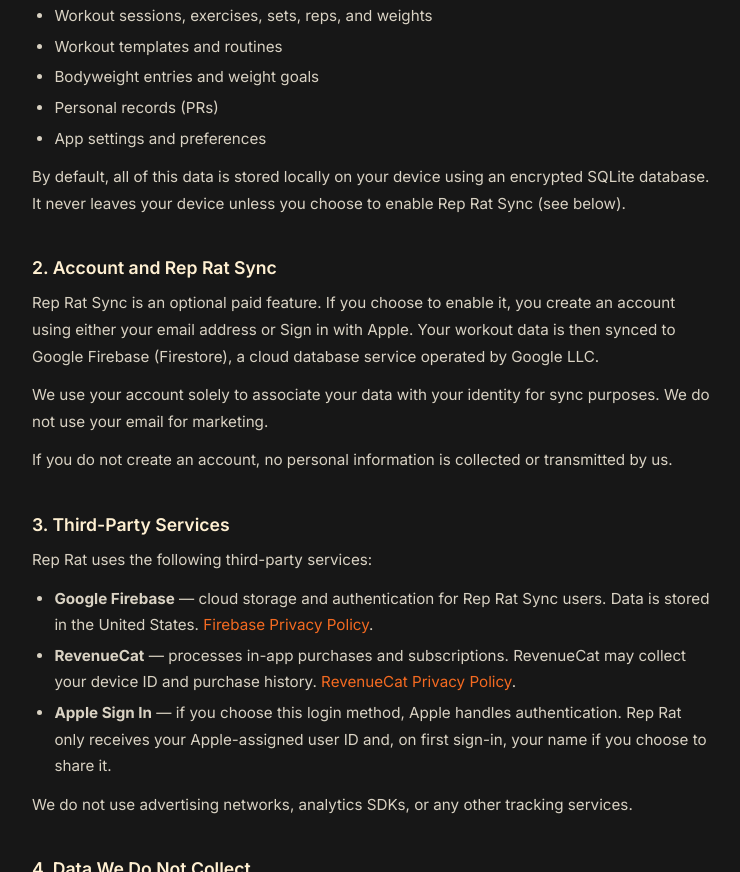
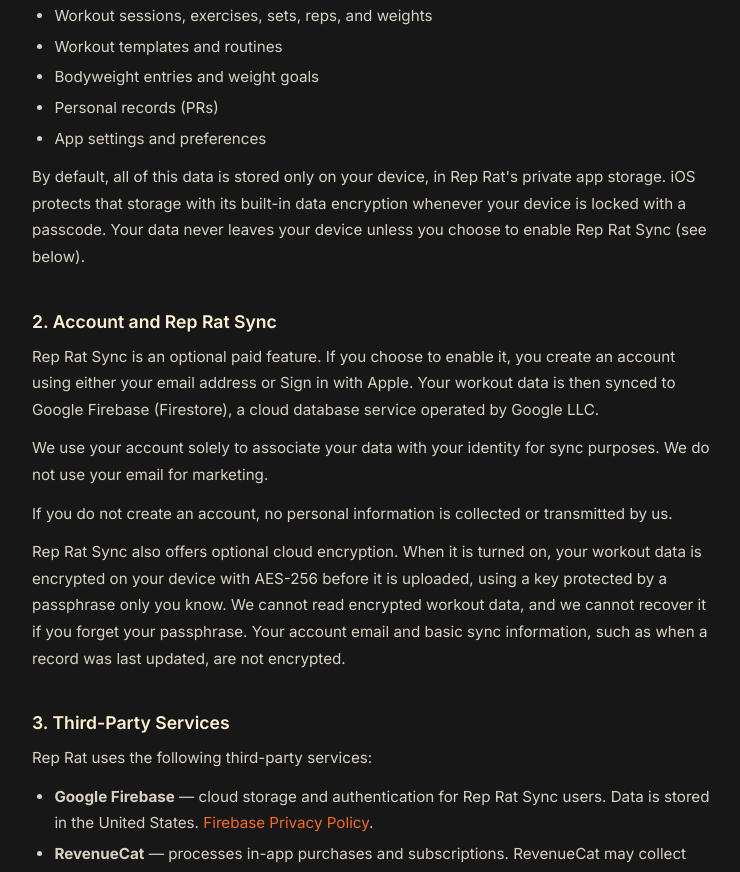
Before and after one commit to aljones1816/reprat-site, a plain HTML site: page privacy/index.html in a window 1280 px wide. Shown: the part 393-1265 px from the top of the page, without its empty margins (268-1008 px from the left). Drawn offline with Linux system fonts and the light colour scheme.

Commit message:
Privacy policy: accurately describe on-device storage and optional cloud encryption
Co-Authored-By: Claude Opus 5.5 <noreply@anthropic.com>

```diff
--- a/privacy/index.html
+++ b/privacy/index.html
@@ -57,12 +57,13 @@
       <li>Personal records (PRs)</li>
       <li>App settings and preferences</li>
     </ul>
-    <p>By default, all of this data is stored locally on your device using an encrypted SQLite database. It never leaves your device unless you choose to enable Rep Rat Sync (see below).</p>
+    <p>By default, all of this data is stored only on your device, in Rep Rat's private app storage. iOS protects that storage with its built-in data encryption whenever your device is locked with a passcode. Your data never leaves your device unless you choose to enable Rep Rat Sync (see below).</p>
 
     <h2>2. Account and Rep Rat Sync</h2>
     <p>Rep Rat Sync is an optional paid feature. If you choose to enable it, you create an account using either your email address or Sign in with Apple. Your workout data is then synced to Google Firebase (Firestore), a cloud database service operated by Google LLC.</p>
     <p>We use your account solely to associate your data with your identity for sync purposes. We do not use your email for marketing.</p>
     <p>If you do not create an account, no personal information is collected or transmitted by us.</p>
+    <p>Rep Rat Sync also offers optional cloud encryption. When it is turned on, your workout data is encrypted on your device with AES-256 before it is uploaded, using a key protected by a passphrase only you know. We cannot read encrypted workout data, and we cannot recover it if you forget your passphrase. Your account email and basic sync information, such as when a record was last updated, are not encrypted.</p>
 
     <h2>3. Third-Party Services</h2>
     <p>Rep Rat uses the following third-party services:</p>
```
